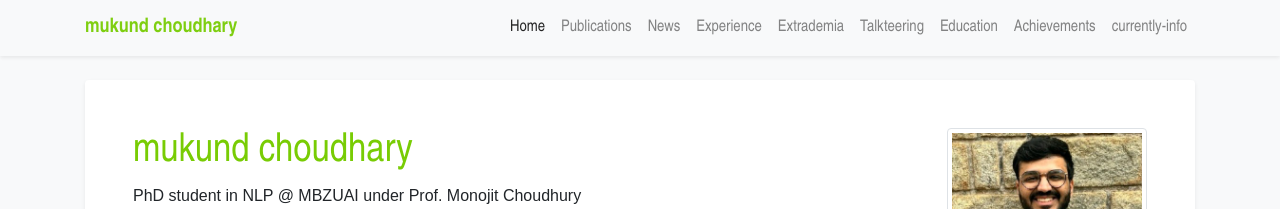
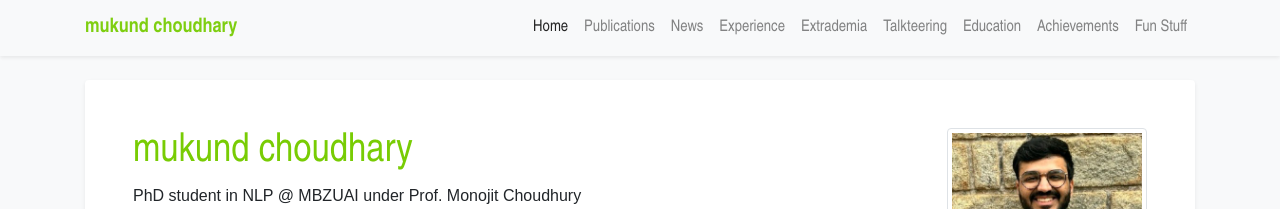
Before and after one commit to mukundc2k/mukundc2k.github.io, a Jekyll site: the page built from index.html, in a window 1280 px wide. Shown: the top 209 px of the page. Built offline with Jekyll 4.4.1, drawn with Linux system fonts in a browser that asks for light colours; a style sheet for code colours, icons or effects is not loaded.

Commit message:
Update navigation.yml

```diff
--- a/_data/navigation.yml
+++ b/_data/navigation.yml
@@ -15,5 +15,5 @@ pages:
   url: /education
 - name: Achievements
   url: /achievements
-- name: currently-info
-  url: /currently-info
+- name: Fun Stuff
+  url: /funstuff
```
